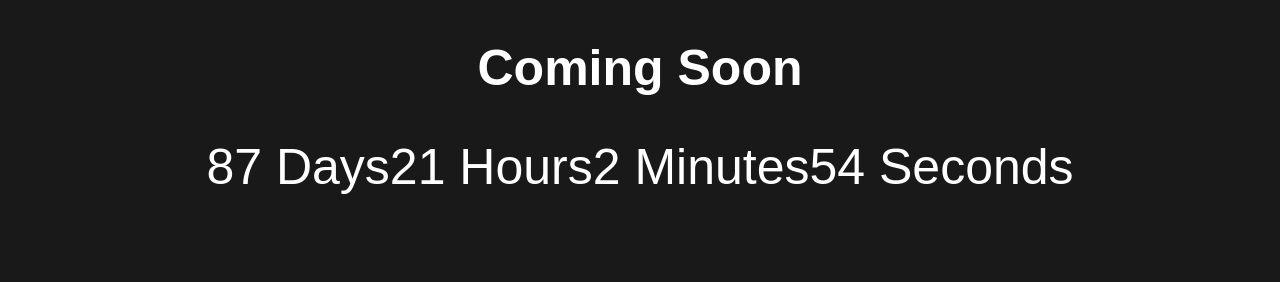
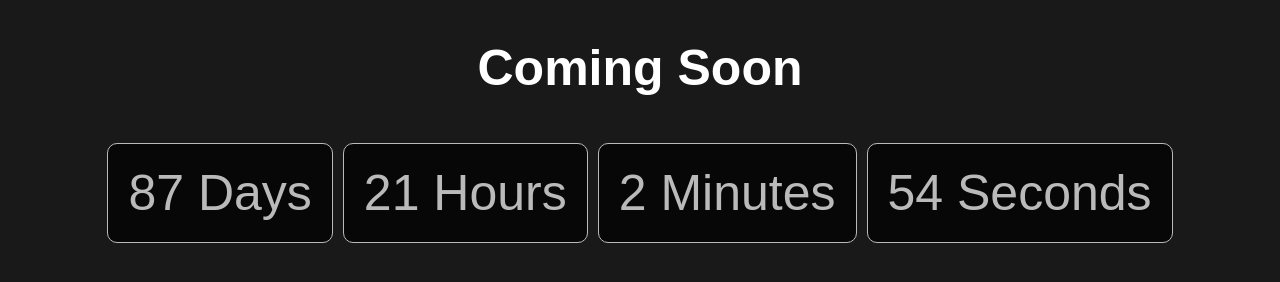
Before and after one commit to infiniteoo/VANILLAJS-coming_soon_page_w_countdown, a plain HTML site: page index.html in a window 1280 px wide. Shown: the part 354-636 px from the top of the page. Drawn offline with Linux system fonts and the light colour scheme.

Commit message:
styled the divs inside the countdown

```diff
--- a/css/style.css
+++ b/css/style.css
@@ -45,3 +45,12 @@ body {
   align-items: center;
   text-align: center;
 }
+
+.countdown div {
+  padding: 20px;
+  border: 1px solid #fff;
+  border-radius: 10px;
+  margin: 5px;
+  opacity: 0.7;
+  background: #000;
+}
```
